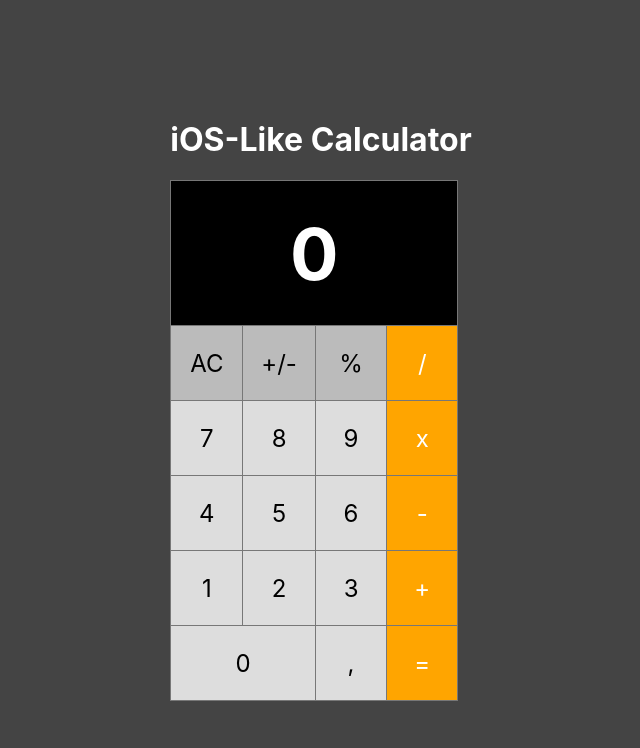
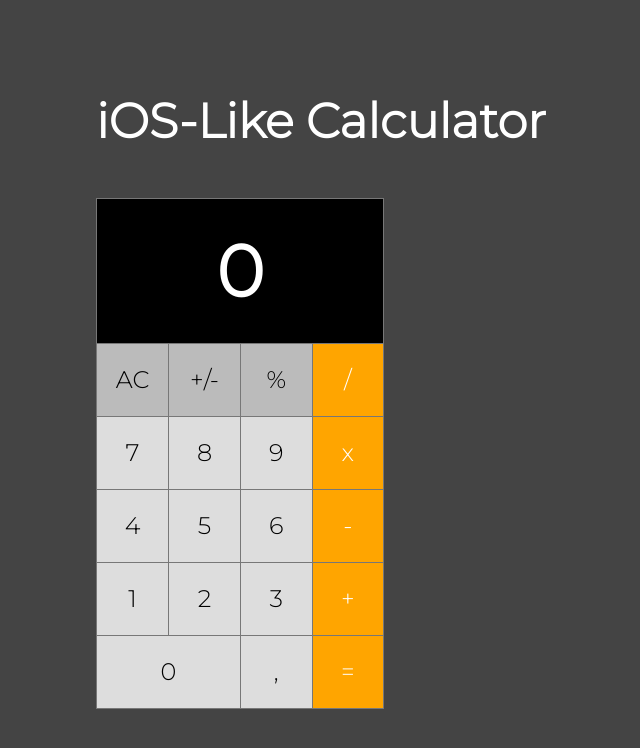
Before and after one commit to rztprog/delivery06_calculator, a React (Create React App) app: page / in a window 1280 px wide. Shown: the top 748 px of the page, without its empty margins (319-959 px from the left). Built offline with nearby package versions, Linux system fonts and the light colour scheme.

Commit message:
add googlefont & cssreset

```diff
--- a/src/Calculator.css
+++ b/src/Calculator.css
@@ -1,6 +1,16 @@
+* {
+	margin: 0;
+	padding: 0;
+    	font-family: 'Montserrat', sans-serif;
+}
+
 td {
 	width: 3em;
 	height: 3em;
+}
+
+.H1 {
+	font-size: 3em;
 }
 
 .Orange {
@@ -32,6 +42,7 @@ td {
 }
 
 .Calculator {
+	margin-top: 2em;
 	background-color: #777;
 	max-width: 12em;
 	width: 12em;
```
